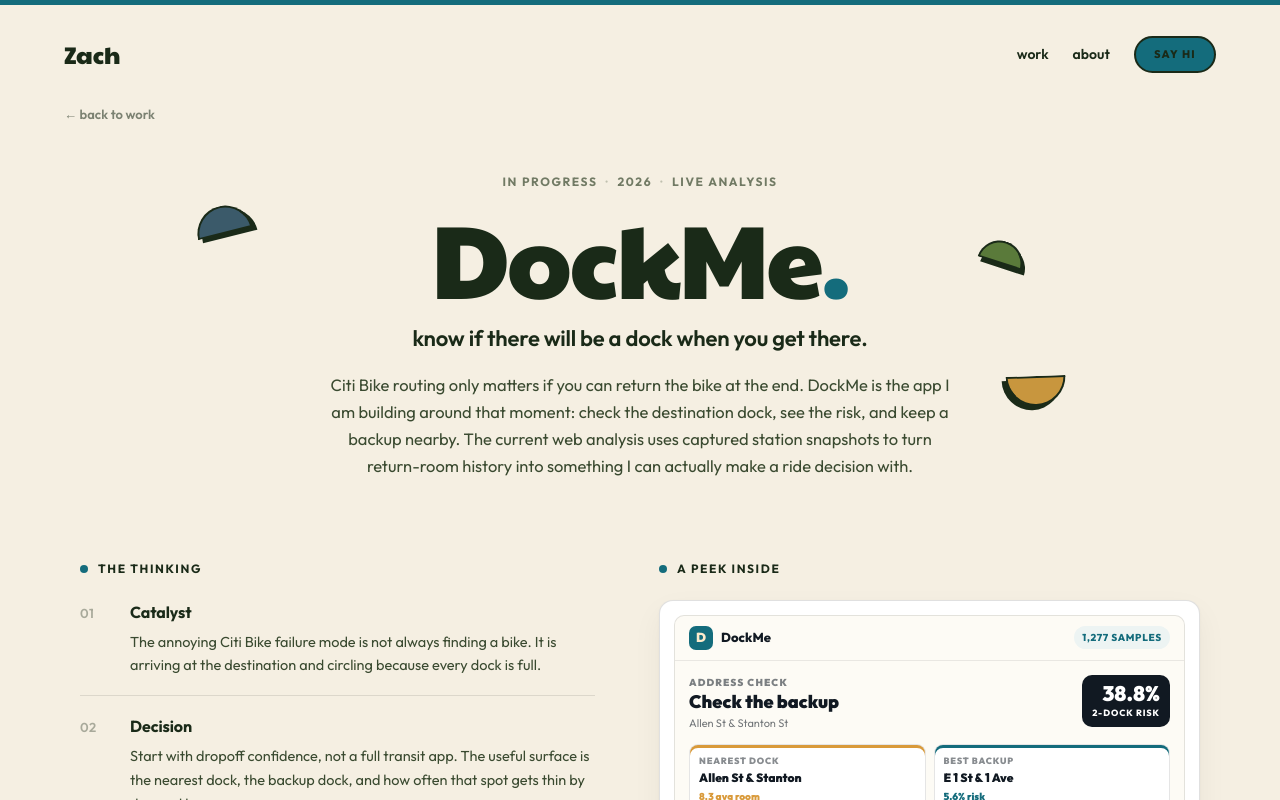
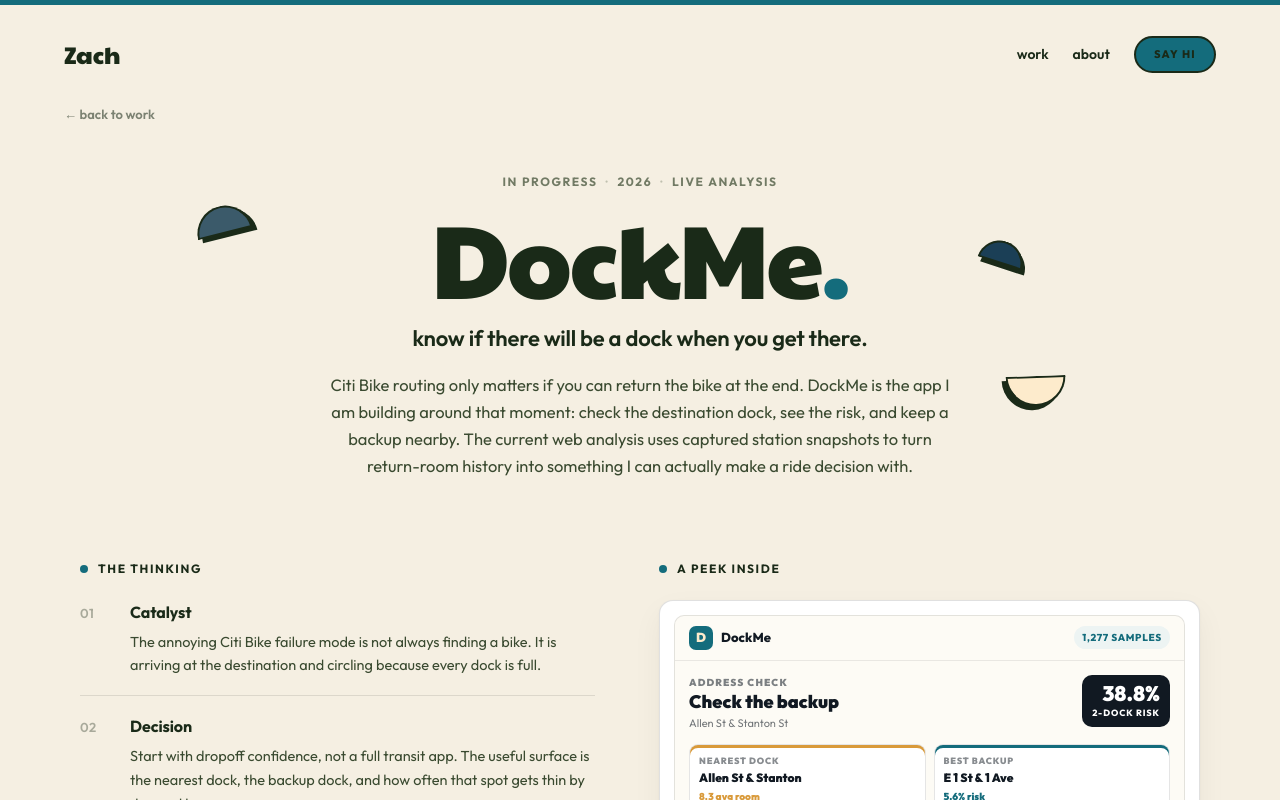
Before and after one commit to zoelsner/personal-site, a Next.js app: page /work/dockme in a window 1280 px wide. Shown: the top 800 px of the page. Built offline with nearby package versions, Linux system fonts and the light colour scheme.

Commit message:
tune dockme decorative colors

```diff
--- a/app/work/dockme/opengraph-image.tsx
+++ b/app/work/dockme/opengraph-image.tsx
@@ -14,8 +14,8 @@ export default async function Image() {
     url: "zachoelsner.com/work/dockme",
     halves: [
       { tone: "slate", width: 100, height: 50, top: 90, left: 100, rotate: -14 },
-      { tone: "olive", width: 80, height: 40, top: 190, left: 240, rotate: 22 },
-      { tone: "gold", width: 90, height: 45, top: 105, left: 390, rotate: -10, flip: true },
+      { tone: "navy", width: 80, height: 40, top: 190, left: 240, rotate: 22 },
+      { tone: "cream", width: 90, height: 45, top: 105, left: 390, rotate: -10, flip: true },
       { tone: "accent", width: 70, height: 35, top: 130, right: 240, rotate: 16 },
       { tone: "ink", width: 60, height: 30, top: 230, right: 370, rotate: 38 },
     ],
--- a/app/work/dockme/page.tsx
+++ b/app/work/dockme/page.tsx
@@ -349,7 +349,7 @@ export default function DockMePage() {
           },
         },
         {
-          tone: "olive",
+          tone: "navy",
           style: {
             width: 46,
             height: 23,
@@ -359,7 +359,7 @@ export default function DockMePage() {
           },
         },
         {
-          tone: "gold",
+          tone: "cream",
           flip: true,
           style: {
             width: 60,
--- a/components/project-page.module.css
+++ b/components/project-page.module.css
@@ -5,6 +5,7 @@
   --orange: #d44e2a;
   --gold: #c8963e;
   --slate: #3b5a6a;
+  --navy: #1b3f56;
   --plum: #7a5a7f;
   --olive: #5a7a3a;
   --muted: #3a4a30;
@@ -182,6 +183,11 @@
 
 .slate {
   background: var(--slate);
+  box-shadow: var(--shadow-sm);
+}
+
+.navy {
+  background: var(--navy);
   box-shadow: var(--shadow-sm);
 }
 
--- a/components/project-page.tsx
+++ b/components/project-page.tsx
@@ -9,6 +9,7 @@ type HalfTone =
   | "gold"
   | "yellow"
   | "slate"
+  | "navy"
   | "plum"
   | "olive"
   | "ink"
--- a/lib/og-template.tsx
+++ b/lib/og-template.tsx
@@ -8,6 +8,7 @@ const PAPER = "#f5efe2"
 const CREAM = "#fdebcc"
 const MUTED = "#3a4a30"
 const SLATE = "#3b5a6a"
+const NAVY = "#1b3f56"
 const ORANGE = "#d44e2a"
 const GOLD = "#c8963e"
 const OLIVE = "#5a7a3a"
@@ -20,6 +21,7 @@ export type HalfTone =
   | "gold"
   | "yellow"
   | "slate"
+  | "navy"
   | "plum"
   | "olive"
   | "ink"
@@ -31,6 +33,7 @@ const TONE_BG: Record<HalfTone, string | "accent"> = {
   gold: GOLD,
   yellow: YELLOW,
   slate: SLATE,
+  navy: NAVY,
   plum: PLUM,
   olive: OLIVE,
   ink: INK,
```
